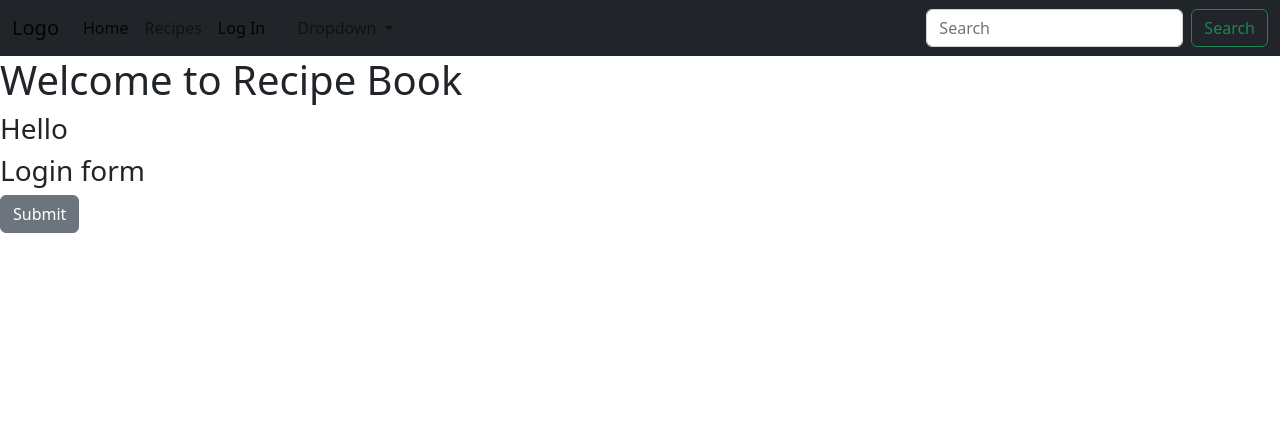
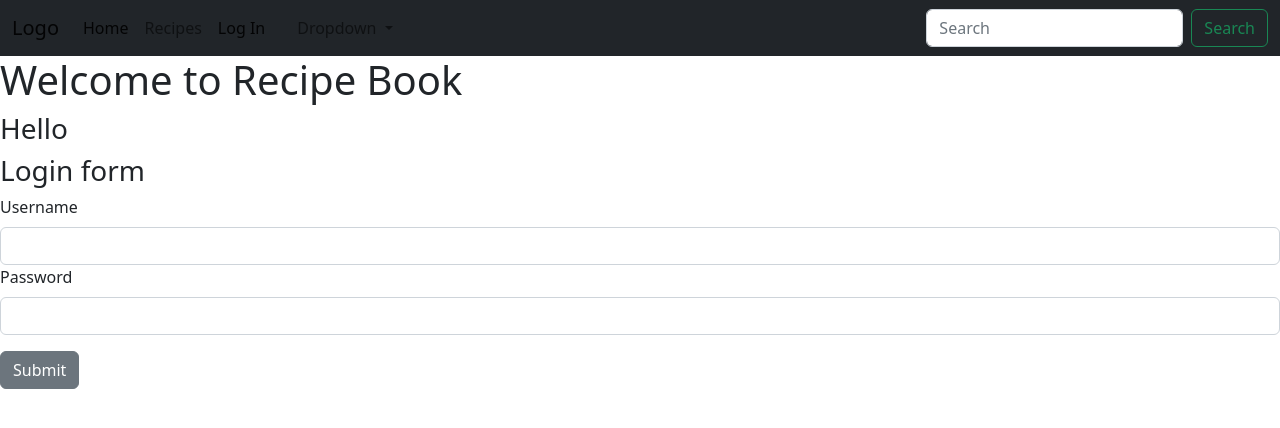
Before and after one commit to Aliona83/book_recipe, a Django app: template recipebook/members/templates/authenticate/login.html in a window 1280 px wide. Shown: the top 428 px of the page. Run offline with Django 3.2, Linux system fonts and the light colour scheme; the template is opened without the code that fills it, so the values that code supplies are empty.

Commit message:
Create login form

```diff
--- a/recipebook/members/templates/authenticate/login.html
+++ b/recipebook/members/templates/authenticate/login.html
@@ -8,7 +8,15 @@
 
 <form action="" method=POST>
     {% csrf_token %}
-
+    <form>
+        <div class="mb-3">
+          <label for="exampleInputEmail1" class="form-label">Username</label>
+          <input type="text" class="form-control" class="username" aria-describedby="emailHelp">
+        <div class="mb-3">
+          <label for="exampleInputPassword1" class="form-label">Password</label>
+          <input type="password" class="form-control" class="password">
+        </div>
+      </form>
     <input type="submit"
     value="Submit" class="btn btn-secondary">
 </form>
--- a/recipebook/members/urls.py
+++ b/recipebook/members/urls.py
@@ -1,9 +1,8 @@
 from django.urls import path
-from. import views
-
+from . import views
 
 
 urlpatterns = [
-path('login_user', views.login_user, name="login"),
+ path('login_user', views.login_user, name="login"),
 
 ]
--- a/recipebook/recipebook/urls.py
+++ b/recipebook/recipebook/urls.py
@@ -21,6 +21,6 @@ urlpatterns = [
     path('admin/', admin.site.urls),
     path('', include('bookapp.urls')),
     path('members/', include('django.contrib.auth.urls')),
-    path('members/', include('bookapp.urls')),
+    path('members/', include('members.urls')),
 
 ]
```
Also changed, not shown: recipebook/members/views.py (+13 -2 lines).
